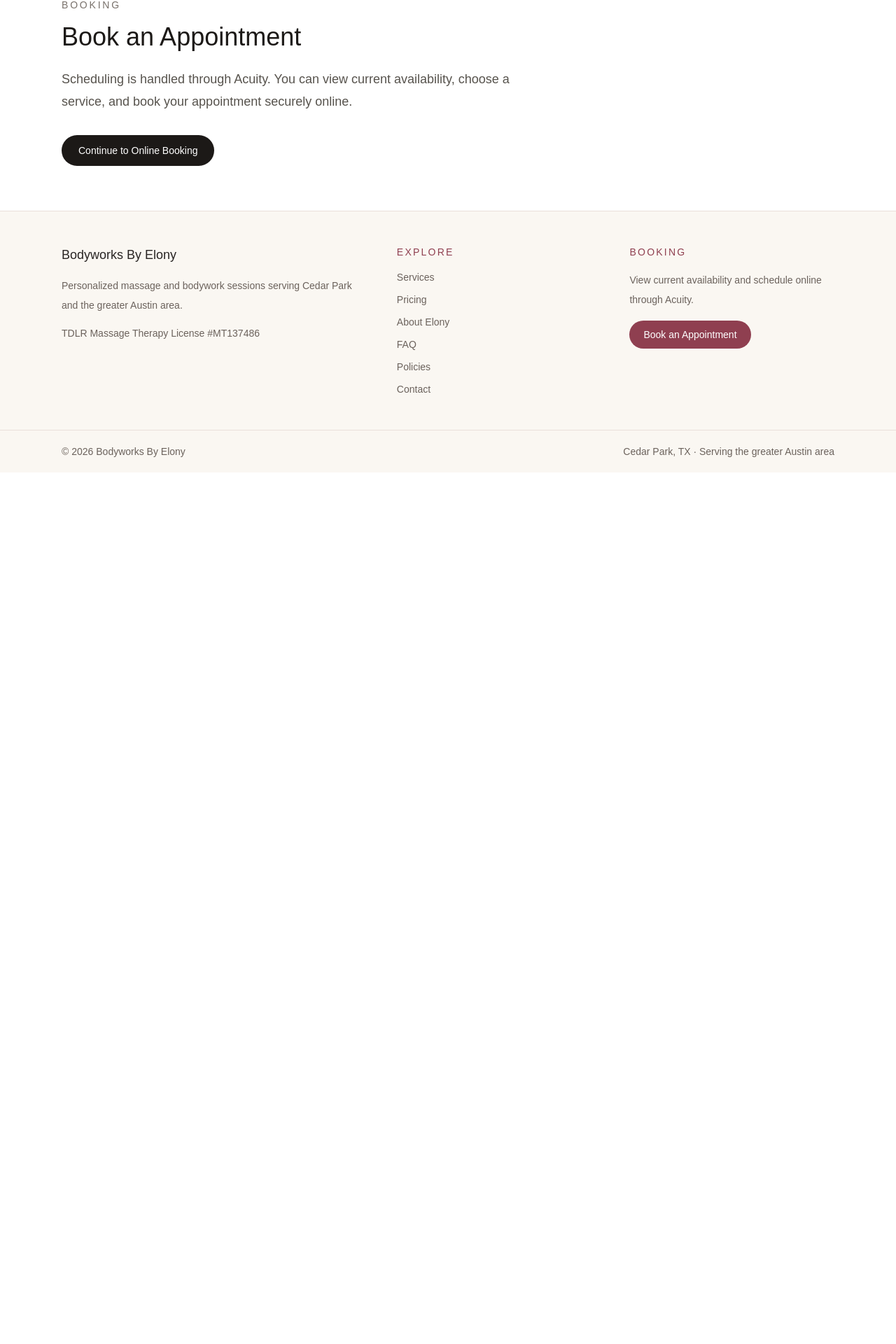
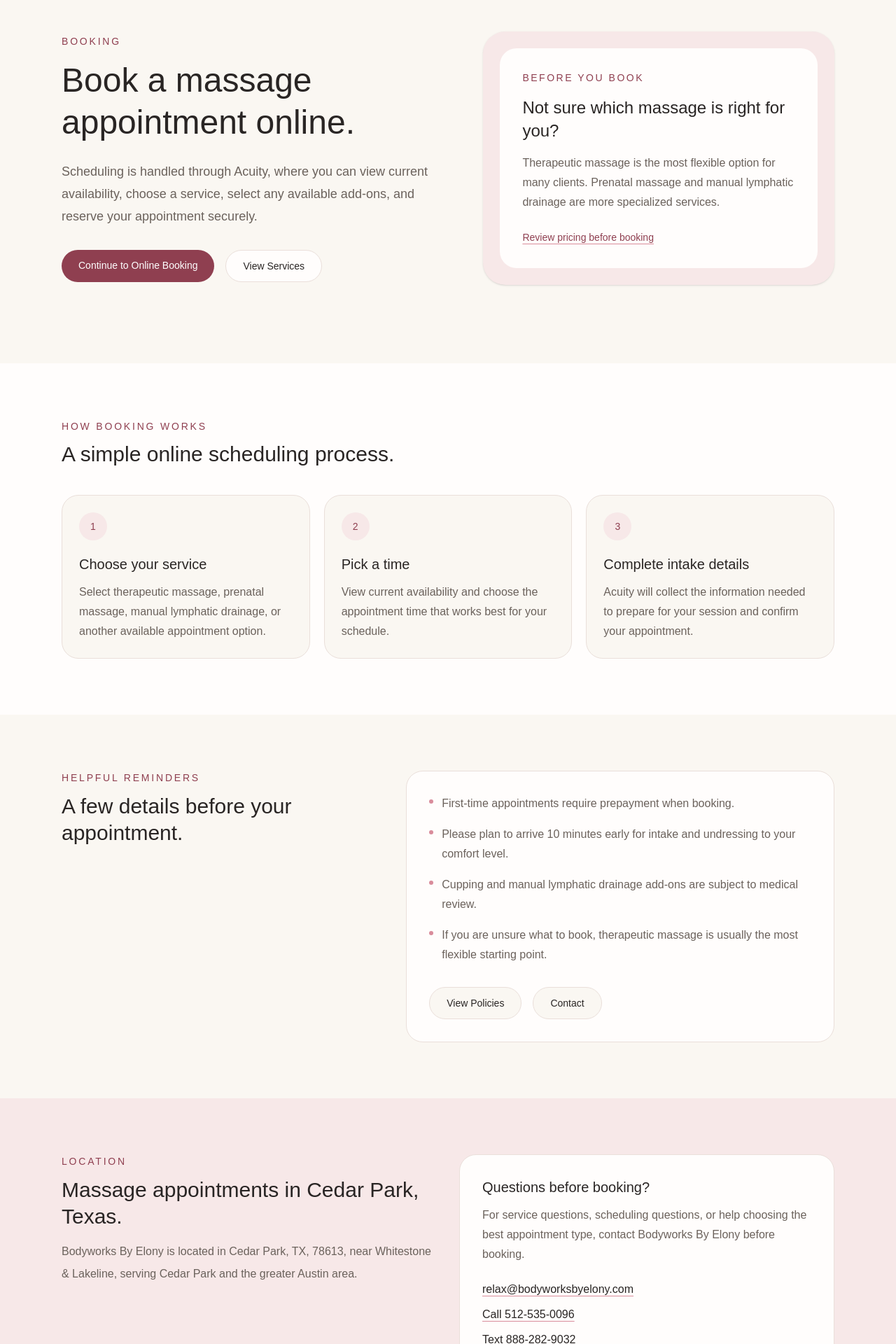
Before and after one commit to arosado-projects/bodyworks-by-elony, a Next.js app: page /booking in a window 1280 px wide. Shown: the part 136-2056 px from the top of the page at 70% size. Before the commit the page ends 811 px from the top, so only its background shows below. Built offline with nearby package versions, Linux system fonts and the light colour scheme.

Commit message:
Add booking page to site navigation

```diff
--- a/app/booking/page.tsx
+++ b/app/booking/page.tsx
@@ -1,32 +1,255 @@
+import type { Metadata } from "next";
 import { siteConfig } from "../lib/site";
+
+export const metadata: Metadata = {
+  title: "Book an Appointment | Bodyworks By Elony",
+  description:
+    "Book a massage appointment with Bodyworks By Elony in Cedar Park, TX. Online scheduling is handled through Acuity.",
+};
+
+const bookingSteps = [
+  {
+    title: "Choose your service",
+    description:
+      "Select therapeutic massage, prenatal massage, manual lymphatic drainage, or another available appointment option.",
+  },
+  {
+    title: "Pick a time",
+    description:
+      "View current availability and choose the appointment time that works best for your schedule.",
+  },
+  {
+    title: "Complete intake details",
+    description:
+      "Acuity will collect the information needed to prepare for your session and confirm your appointment.",
+  },
+];
+
+const reminders = [
+  "First-time appointments require prepayment when booking.",
+  "Please plan to arrive 10 minutes early for intake and undressing to your comfort level.",
+  "Cupping and manual lymphatic drainage add-ons are subject to medical review.",
+  "If you are unsure what to book, therapeutic massage is usually the most flexible starting point.",
+];
 
 export default function BookingPage() {
   return (
-    <main className="mx-auto max-w-6xl px-6 py-16">
-      <div className="max-w-2xl">
-        <p className="mb-4 text-sm uppercase tracking-[0.2em] text-stone-500">
+    <main>
+      <section className="bg-[#faf7f2]">
+        <div className="mx-auto grid max-w-6xl gap-12 px-6 py-20 lg:grid-cols-[1.05fr_0.95fr] lg:items-center lg:py-28">
+          <div>
+            <p className="mb-4 text-sm uppercase tracking-[0.2em] text-[#8f3f50]">
               Booking
             </p>
 
-        <h1 className="mb-6 text-4xl font-light text-stone-900">
-          Book an Appointment
+            <h1 className="mb-6 max-w-3xl text-4xl font-light leading-tight text-[#292524] sm:text-5xl">
+              Book a massage appointment online.
             </h1>
 
-        <p className="mb-8 text-lg leading-8 text-stone-600">
-          Scheduling is handled through Acuity. You can view current
-          availability, choose a service, and book your appointment securely
-          online.
+            <p className="mb-8 text-lg leading-8 text-[#6b625c]">
+              Scheduling is handled through Acuity, where you can view current
+              availability, choose a service, select any available add-ons, and
+              reserve your appointment securely.
             </p>
+
+            <div className="flex flex-wrap gap-4">
+              <a
+                href={siteConfig.bookingUrl}
+                target="_blank"
+                rel="noopener noreferrer"
+                className="rounded-full bg-[#8f3f50] px-6 py-3 text-sm font-medium text-white transition hover:opacity-90"
+              >
+                Continue to Online Booking
+              </a>
+
+              <a
+                href="/services"
+                className="rounded-full border border-[#eadfda] bg-[#fffdfc] px-6 py-3 text-sm font-medium text-[#292524] transition hover:border-[#d98c9b]"
+              >
+                View Services
+              </a>
+            </div>
+          </div>
+
+          <div className="rounded-[2rem] bg-[#f7e8e8] p-6 shadow-sm">
+            <div className="rounded-[1.5rem] bg-[#fffdfc] p-8">
+              <p className="mb-4 text-sm uppercase tracking-[0.18em] text-[#8f3f50]">
+                Before You Book
+              </p>
+
+              <h2 className="mb-4 text-2xl font-light leading-snug text-[#292524]">
+                Not sure which massage is right for you?
+              </h2>
+
+              <p className="mb-6 leading-7 text-[#6b625c]">
+                Therapeutic massage is the most flexible option for many
+                clients. Prenatal massage and manual lymphatic drainage are more
+                specialized services.
+              </p>
+
+              <a
+                href="/pricing"
+                className="text-sm font-medium text-[#8f3f50] underline decoration-[#d98c9b] underline-offset-4 hover:decoration-[#8f3f50]"
+              >
+                Review pricing before booking
+              </a>
+            </div>
+          </div>
+        </div>
+      </section>
+
+      <section className="bg-[#fffdfc]">
+        <div className="mx-auto max-w-6xl px-6 py-20">
+          <div className="mb-10 max-w-2xl">
+            <p className="mb-3 text-sm uppercase tracking-[0.2em] text-[#8f3f50]">
+              How Booking Works
+            </p>
+
+            <h2 className="text-3xl font-light text-[#292524]">
+              A simple online scheduling process.
+            </h2>
+          </div>
+
+          <div className="grid gap-5 md:grid-cols-3">
+            {bookingSteps.map((step, index) => (
+              <article
+                key={step.title}
+                className="rounded-3xl border border-[#eadfda] bg-[#faf7f2] p-6"
+              >
+                <div className="mb-5 flex h-10 w-10 items-center justify-center rounded-full bg-[#f7e8e8] text-sm font-medium text-[#8f3f50]">
+                  {index + 1}
+                </div>
+
+                <h3 className="mb-3 text-xl font-medium text-[#292524]">
+                  {step.title}
+                </h3>
+
+                <p className="leading-7 text-[#6b625c]">
+                  {step.description}
+                </p>
+              </article>
+            ))}
+          </div>
+        </div>
+      </section>
+
+      <section className="bg-[#faf7f2]">
+        <div className="mx-auto grid max-w-6xl gap-10 px-6 py-20 lg:grid-cols-[0.85fr_1.15fr] lg:items-start">
+          <div>
+            <p className="mb-3 text-sm uppercase tracking-[0.2em] text-[#8f3f50]">
+              Helpful Reminders
+            </p>
+
+            <h2 className="text-3xl font-light leading-tight text-[#292524]">
+              A few details before your appointment.
+            </h2>
+          </div>
+
+          <div className="rounded-3xl border border-[#eadfda] bg-[#fffdfc] p-6 md:p-8">
+            <ul className="space-y-4 text-[#6b625c]">
+              {reminders.map((item) => (
+                <li key={item} className="flex gap-3">
+                  <span className="mt-2 h-1.5 w-1.5 shrink-0 rounded-full bg-[#d98c9b]" />
+                  <span className="leading-7">{item}</span>
+                </li>
+              ))}
+            </ul>
+
+            <div className="mt-8 flex flex-wrap gap-4">
+              <a
+                href="/policies"
+                className="rounded-full border border-[#eadfda] bg-[#faf7f2] px-6 py-3 text-sm font-medium text-[#292524] transition hover:border-[#d98c9b]"
+              >
+                View Policies
+              </a>
+
+              <a
+                href="/contact"
+                className="rounded-full border border-[#eadfda] bg-[#faf7f2] px-6 py-3 text-sm font-medium text-[#292524] transition hover:border-[#d98c9b]"
+              >
+                Contact
+              </a>
+            </div>
+          </div>
+        </div>
+      </section>
+
+      <section className="bg-[#f7e8e8]">
+        <div className="mx-auto grid max-w-6xl gap-8 px-6 py-20 lg:grid-cols-[1fr_1fr] lg:items-start">
+          <div>
+            <p className="mb-3 text-sm uppercase tracking-[0.2em] text-[#8f3f50]">
+              Location
+            </p>
+
+            <h2 className="mb-4 text-3xl font-light leading-tight text-[#292524]">
+              Massage appointments in Cedar Park, Texas.
+            </h2>
+
+            <p className="leading-8 text-[#6b625c]">
+              Bodyworks By Elony is located in {siteConfig.location.city},{" "}
+              {siteConfig.location.zip}, near {siteConfig.location.landmark},
+              serving Cedar Park and the greater Austin area.
+            </p>
+          </div>
+
+          <div className="rounded-3xl border border-[#eadfda] bg-[#fffdfc] p-6 md:p-8">
+            <h3 className="mb-3 text-xl font-medium text-[#292524]">
+              Questions before booking?
+            </h3>
+
+            <p className="mb-6 leading-7 text-[#6b625c]">
+              For service questions, scheduling questions, or help choosing the
+              best appointment type, contact Bodyworks By Elony before booking.
+            </p>
+
+            <div className="grid gap-3 text-[#292524]">
+              <a
+                href={`mailto:${siteConfig.contact.email}`}
+                className="underline decoration-[#d98c9b] underline-offset-4 hover:decoration-[#8f3f50]"
+              >
+                {siteConfig.contact.email}
+              </a>
+
+              <a
+                href={siteConfig.contact.phoneHref}
+                className="underline decoration-[#d98c9b] underline-offset-4 hover:decoration-[#8f3f50]"
+              >
+                Call {siteConfig.contact.phone}
+              </a>
+
+              <a
+                href={siteConfig.contact.textHref}
+                className="underline decoration-[#d98c9b] underline-offset-4 hover:decoration-[#8f3f50]"
+              >
+                Text {siteConfig.contact.text}
+              </a>
+            </div>
+          </div>
+        </div>
+      </section>
+
+      <section className="bg-[#292524] text-white">
+        <div className="mx-auto flex max-w-6xl flex-col gap-8 px-6 py-16 md:flex-row md:items-center md:justify-between">
+          <div className="max-w-2xl">
+            <p className="mb-3 text-sm uppercase tracking-[0.2em] text-[#f7e8e8]">
+              Ready to Schedule?
+            </p>
+
+            <h2 className="text-3xl font-light">
+              Continue to Acuity to view availability.
+            </h2>
+          </div>
 
           <a
             href={siteConfig.bookingUrl}
             target="_blank"
             rel="noopener noreferrer"
-          className="inline-flex rounded-full bg-stone-900 px-6 py-3 text-sm font-medium text-white transition hover:bg-stone-700"
+            className="inline-flex rounded-full bg-[#fffdfc] px-6 py-3 text-sm font-medium text-[#292524] transition hover:bg-[#f7e8e8]"
           >
             Continue to Online Booking
           </a>
         </div>
+      </section>
     </main>
   );
 }
--- a/app/components/Footer.tsx
+++ b/app/components/Footer.tsx
@@ -9,6 +9,10 @@ const footerLinks = [
   {
     label: "Pricing",
     href: "/pricing",
+  },
+  {
+    label: "Booking",
+    href: "/booking",
   },
   {
     label: "About Elony",
--- a/app/components/Header.tsx
+++ b/app/components/Header.tsx
@@ -9,6 +9,10 @@ const navItems = [
   {
     label: "Pricing",
     href: "/pricing",
+  },
+  {
+    label: "Booking",
+    href: "/booking",
   },
   {
     label: "About",
```
Lines whose indentation alone changed are shown as unchanged.
